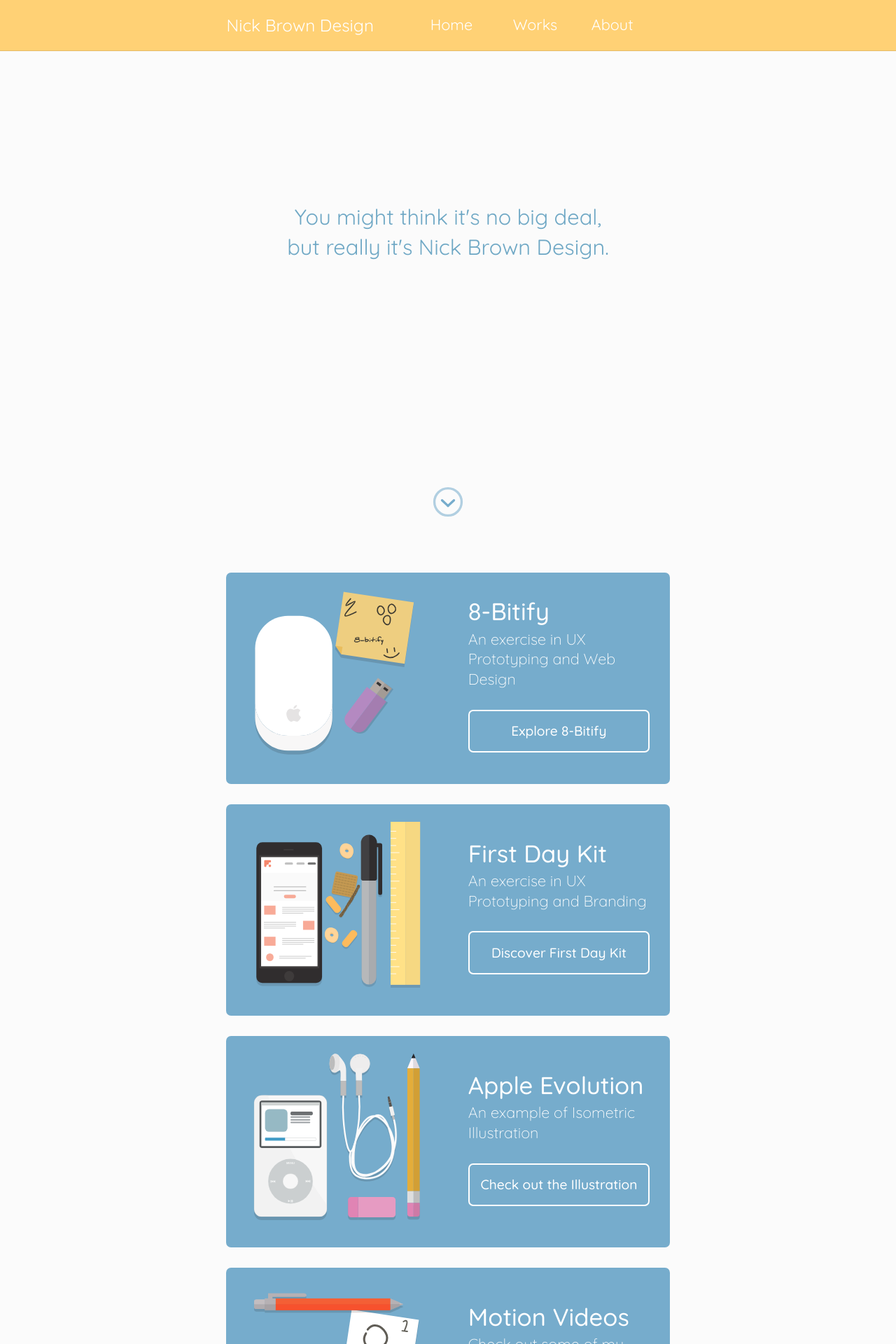
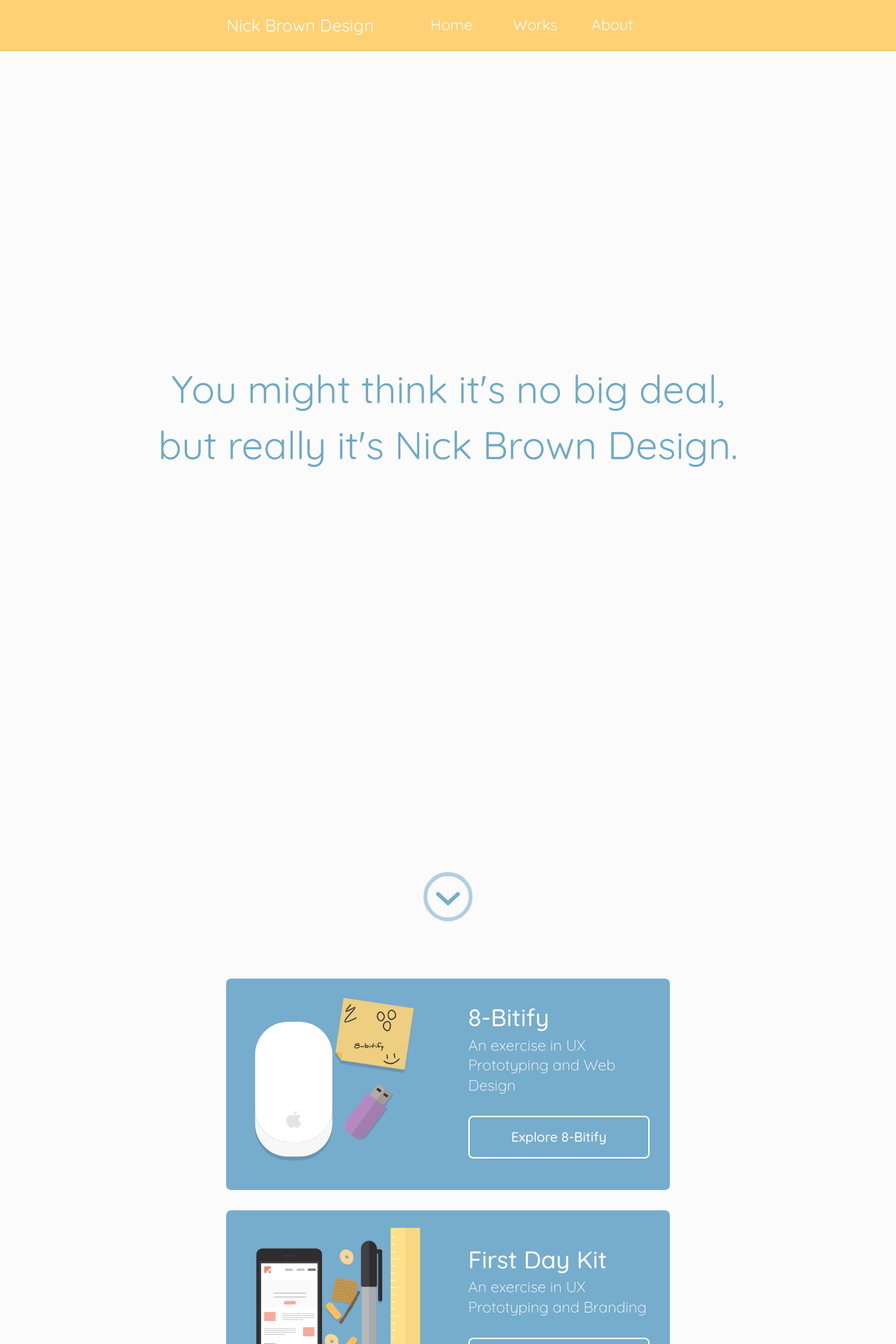
Before and after one commit to nicktgbrown/portfolio-site, a Jekyll site: the page built from index.html, in a window 1280 px wide. Shown: the top 1920 px of the page at 70% size. Built offline with Jekyll 4.4.1, drawn with Linux system fonts in a browser that asks for light colours; some web fonts are replaced.

Commit message:
Change banner and add media queries

```diff
--- a/css/main.css
+++ b/css/main.css
@@ -293,3 +293,64 @@
   background-color: #fff;
   color: black;
 }
+
+@media only screen and (min-width: 18em) {
+
+  .banner {
+    padding-top: 5.4em;
+    padding-bottom: 7em;
+  }
+
+  .banner-down {
+    max-width: 12%;
+  }
+
+}
+
+@media only screen and (min-width: 25em) {
+
+  .banner {
+    padding-top: 6.4em;
+    padding-bottom: 8em;
+  }
+
+  .banner-down {
+    max-width: 10%;
+  }
+
+}
+
+@media only screen and (min-width: 38em) {
+
+  .banner {
+    padding-top: 5em;
+    padding-bottom: 6em;
+  }
+
+}
+
+@media only screen and (min-width: 60em) {
+
+  .banner {
+    padding-top: 8em;
+    padding-bottom: 9.7em;
+  }
+
+  .banner-down {
+    max-width: 8%;
+  }
+
+}
+
+@media only screen and (min-width: 90em) {
+
+  .banner {
+    padding-top: 3.6em;
+    padding-bottom: 4em;
+  }
+
+  .banner-down {
+    max-width: 7%;
+  }
+
+}
--- a/index.html
+++ b/index.html
@@ -4,12 +4,12 @@
 priority: .8
 ---
 
-<div class="max-length center wrapper pad-bs">
-  <h2 class="banner island-2 peta">You might think it's no big deal,<br>but really it's Nick Brown Design.</h2>
+<div class="center wrapper pad-bs">
+  <h2 class="banner island-2 tena">You might think it's no big deal,<br>but really it's Nick Brown Design.</h2>
   <div class="banner-down">
     <img src="images/nav-down.svg" class="img-flex center arrow-float">
   </div>
-  <div>
+  <div class="max-length">
     <div class="gutter">
       <a href="{{site.baseurl}}/case1.html">
         <div class="card pad-t-1-2 pad-b grid grid-middle push fadein">
```
